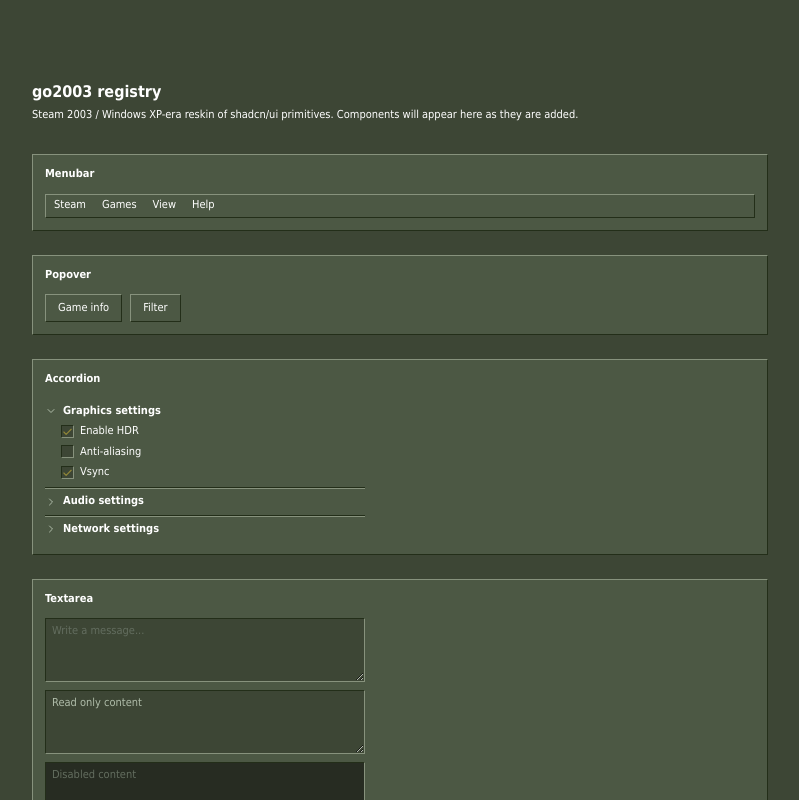
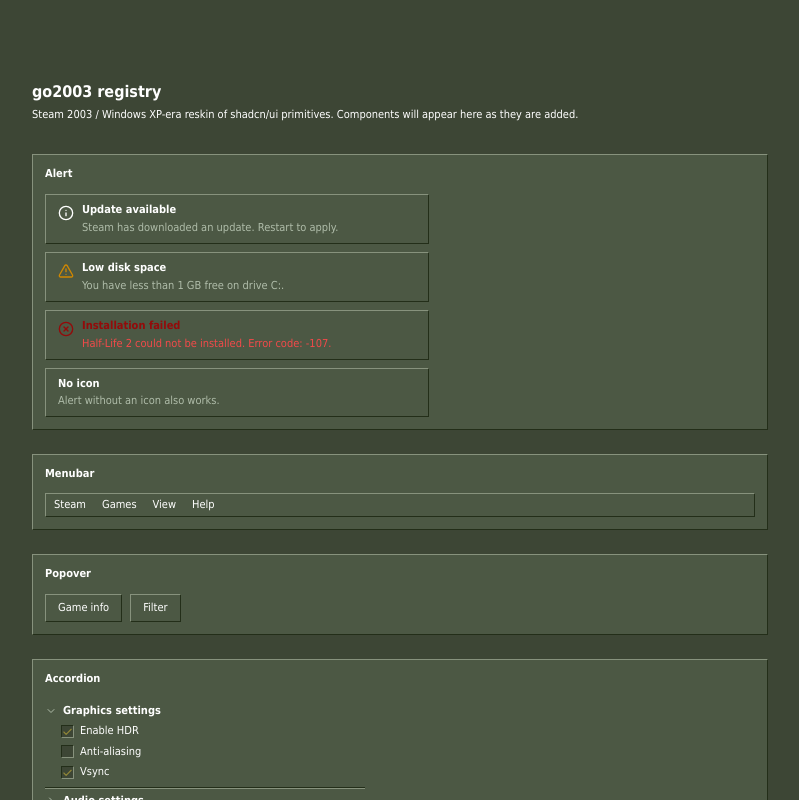
Before and after one commit to OnlyNinjaGear/go2003, a Next.js app: page / in a window 1280 px wide. Shown: the top 800 px of the page, without its empty margins (240-1039 px from the left). Built offline with nearby package versions, Linux system fonts and the light colour scheme.

Commit message:
auto: page.tsx

```diff
--- a/app/page.tsx
+++ b/app/page.tsx
@@ -110,6 +110,32 @@ export default function Home() {
       </header>
 
       <main className="flex flex-1 flex-col gap-6">
+        <section className="bevel-out bg-panel flex flex-col gap-3 p-3">
+          <h2 className="font-bold">Alert</h2>
+
+          <div className="flex flex-col gap-2 max-w-sm">
+            <Alert>
+              <InfoIcon />
+              <AlertTitle>Update available</AlertTitle>
+              <AlertDescription>Steam has downloaded an update. Restart to apply.</AlertDescription>
+            </Alert>
+            <Alert variant="warning">
+              <AlertTriangleIcon />
+              <AlertTitle>Low disk space</AlertTitle>
+              <AlertDescription>You have less than 1 GB free on drive C:.</AlertDescription>
+            </Alert>
+            <Alert variant="destructive">
+              <XCircleIcon />
+              <AlertTitle>Installation failed</AlertTitle>
+              <AlertDescription>Half-Life 2 could not be installed. Error code: -107.</AlertDescription>
+            </Alert>
+            <Alert>
+              <AlertTitle>No icon</AlertTitle>
+              <AlertDescription>Alert without an icon also works.</AlertDescription>
+            </Alert>
+          </div>
+        </section>
+
         <section className="bevel-out bg-panel flex flex-col gap-3 p-3">
           <h2 className="font-bold">Menubar</h2>
 
```
